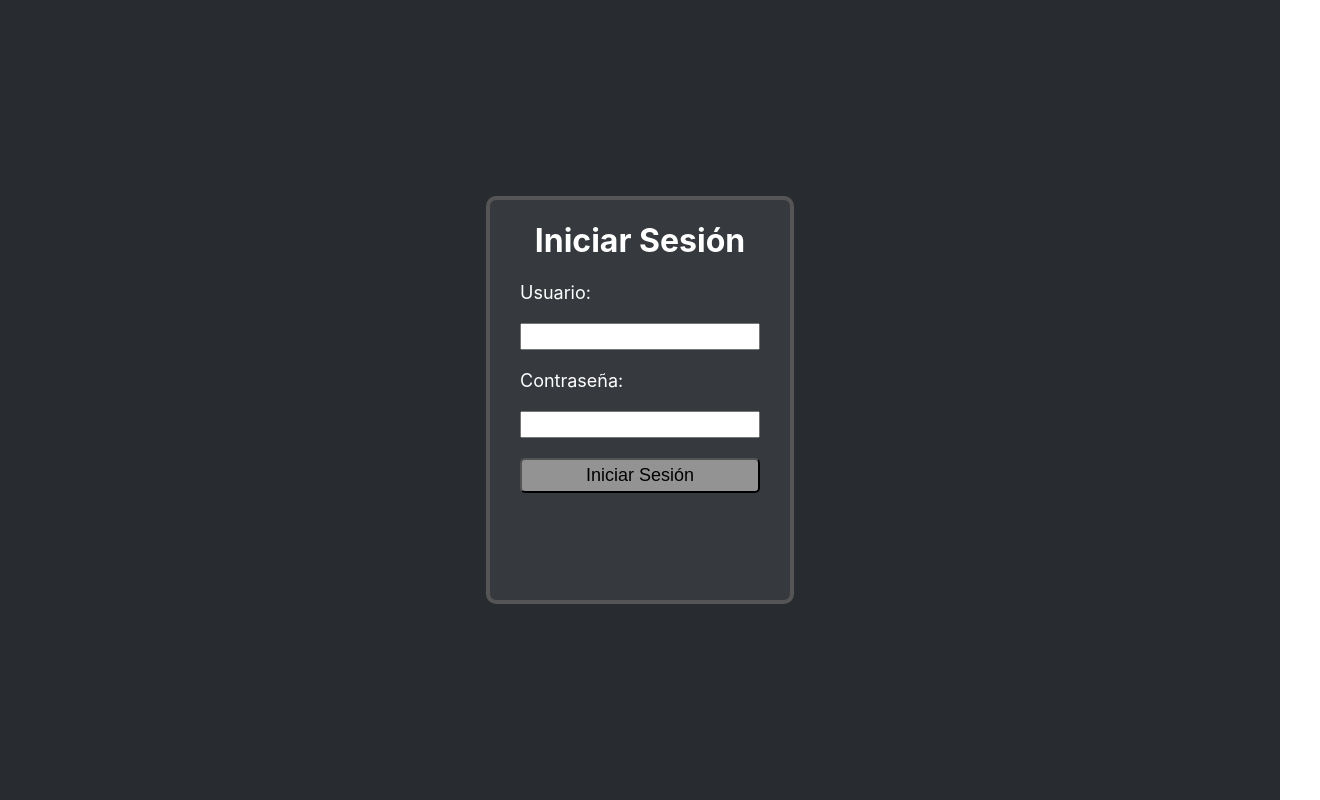
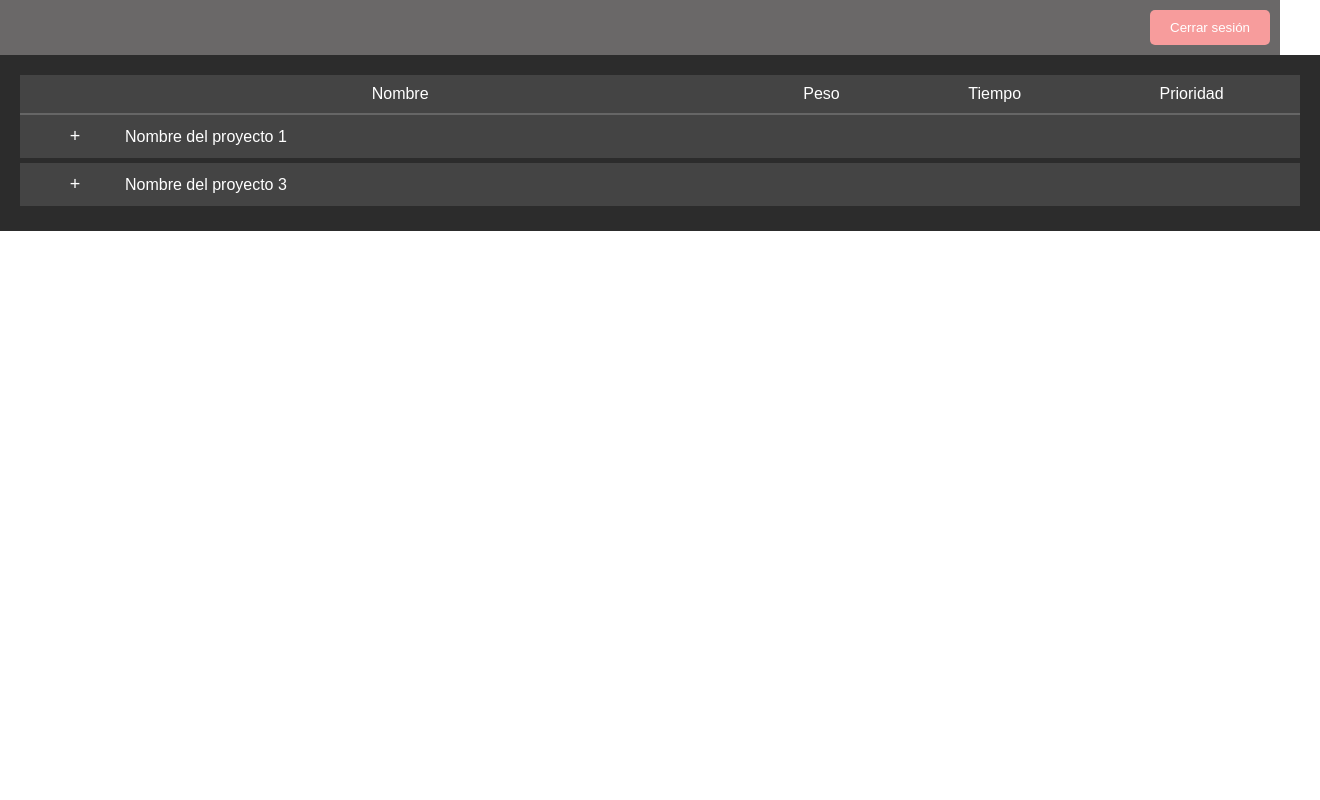
Before and after one commit to aom387ISO/requerimentsManagement, a React (Create React App) app in the folder frontend/: page / in a window 1280 px wide. Shown: the whole page, 1320 px wide, since content can reach past the window. Built offline with nearby package versions, Linux system fonts and the light colour scheme.

Commit message:
vista inicioCliente

```diff
--- /dev/null
+++ b/frontend/src/incioCliente.css
@@ -0,0 +1,116 @@
+.main-container {
+  width: 100%;
+  font-family: Arial, sans-serif;
+}
+
+/* Encabezado con botón de "Cerrar sesión" */
+.header {
+  display: flex;
+  justify-content: flex-end;
+  background-color: #6a6868;
+  padding: 10px;
+}
+
+.logout-button {
+  background-color: #f79c9c;
+  color: white;
+  border: none;
+  padding: 10px 20px;
+  cursor: pointer;
+  border-radius: 5px;
+}
+
+/* Contenedor de la tabla */
+.table-container {
+  background-color: #2c2c2c;
+  color: white;
+  width: 100%;
+  padding: 20px;
+}
+
+/* Encabezado de la tabla */
+.table-header {
+  display: grid;
+  grid-template-columns: 94fr 13fr 31fr 19fr 3fr;
+  background-color: #444;
+  padding: 10px;
+  border-bottom: 2px solid #666;
+}
+
+.table-header .title {
+  text-align: center;
+}
+
+/* Filas de la tabla */
+.row {
+  margin-bottom: 5px;
+}
+
+/* Fila del proyecto */
+.project-row {
+  display: grid;
+  grid-template-columns: 0.5fr 3.5fr 1fr 1fr 1fr;
+  align-items: center;
+  background-color: #444;
+  padding: 10px;
+}
+
+.project-row button {
+  background: none;
+  color: white;
+  border: none;
+  font-size: 18px;
+  cursor: pointer;
+}
+
+.project-name {
+  padding-left: 5px;
+}
+
+/* Fila de requisitos */
+.requirement-row {
+  display: grid;
+  grid-template-columns: 20fr 6fr 5fr 3fr 1fr;
+  align-items: center;
+  background-color: #555;
+  padding: 10px;
+  margin: 5px 0;
+  margin-left: 20px; /* Ajuste de margen para alineación */
+}
+
+.requirement-name {
+  text-align: left;
+  padding-left: 20px;
+}
+
+.weight {
+  align-items: center;
+}
+
+.edit-weight {
+  background-color: #aaffaa;
+  color: black;
+  border: none;
+  padding: 5px;
+  cursor: pointer;
+}
+
+/* Estilos de prioridad */
+.priority {
+  padding: 5px;
+  color: white;
+  border-radius: 5px;
+  text-align: center;
+}
+
+.priority-1 {
+  background-color: #d1a05f;
+}
+
+.priority-2 {
+  background-color: #c7c7c7;
+}
+
+.priority-3 {
+  background-color: #8b8b8b;
+}
--- a/frontend/src/index.js
+++ b/frontend/src/index.js
@@ -3,11 +3,12 @@ import ReactDOM from 'react-dom/client';
 import './index.css';
 import reportWebVitals from './reportWebVitals';
 import IniciarSesion from './iniciarSesion';
+import InicioCliente from './inicioCliente';
 
 const root = ReactDOM.createRoot(document.getElementById('root'));
 root.render(
   <React.StrictMode>
-    <IniciarSesion />
+    <InicioCliente/>
   </React.StrictMode>
 );
 
--- /dev/null
+++ b/frontend/src/inicioCliente.js
@@ -0,0 +1,69 @@
+import React, { useState } from 'react';
+import './incioCliente.css';
+
+const data = [
+  {
+    projectName: 'Nombre del proyecto 1',
+    requirements: [
+      { name: 'Nombre del requisito 1', weight: 5, time: '4h30m', priority: 1 },
+      { name: 'Nombre del requisito 2', weight: 2, time: '2h30m', priority: 2 },
+      { name: 'Nombre del requisito 3', weight: 3, time: '7h', priority: 3 },
+    ],
+  },
+  {
+    projectName: 'Nombre del proyecto 3',
+    requirements: [],
+  },
+];
+
+function InicioCliente() {
+  const [expandedRows, setExpandedRows] = useState({});
+
+  const toggleRow = (index) => {
+    setExpandedRows({
+      ...expandedRows,
+      [index]: !expandedRows[index],
+    });
+  };
+
+  return (
+    <div className="main-container">
+      <div className="header">
+        <button className="logout-button">Cerrar sesión</button>
+      </div>
+
+      <div className="table-container">
+        <div className="table-header">
+          <div className="title">Nombre</div>
+          <div className="title">Peso</div>
+          <div className="title">Tiempo</div>
+          <div className="title">Prioridad</div>
+        </div>
+
+        {data.map((project, index) => (
+          <div key={index} className="row">
+            <div className="project-row">
+              <button onClick={() => toggleRow(index)}>
+                {expandedRows[index] ? '-' : '+'}
+              </button>
+              <span className="project-name">{project.projectName}</span>
+            </div>
+
+            {expandedRows[index] && project.requirements.map((req, reqIndex) => (
+              <div key={reqIndex} className="requirement-row">
+                <span className="requirement-name">{req.name}</span>
+                <span className="weight">
+                  {req.weight} <button className="edit-weight">Modificar peso</button>
+                </span>
+                <span>{req.time}</span>
+                <span className={`priority priority-${req.priority}`}>{req.priority}</span>
+              </div>
+            ))}
+          </div>
+        ))}
+      </div>
+    </div>
+  );
+}
+
+export default InicioCliente;
```
